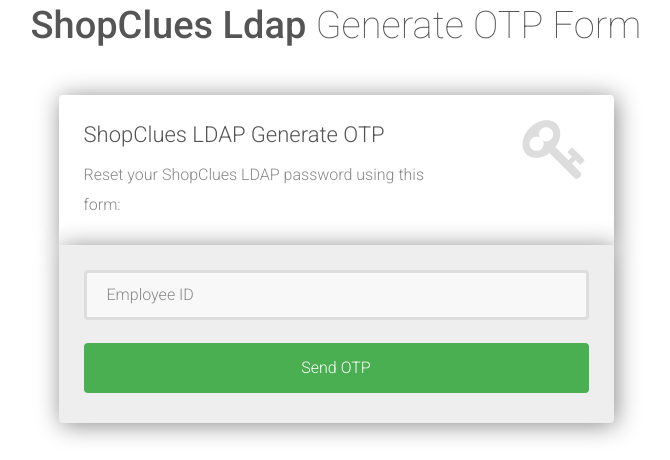
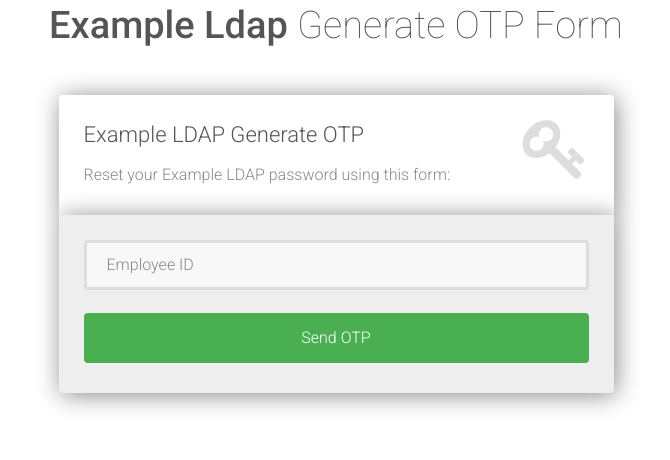
Before and after one commit to niraj-chaudhary/ldapapi, a Flask app: template ladp/templates/reset.html in a window 1280 px wide. Shown: the part 150-610 px from the top of the page, without its empty margins (304-974 px from the left). Run offline with Flask 3, Linux system fonts and the light colour scheme; the template is opened without the code that fills it, so the values that code supplies are empty; some libraries are stand-ins or nearby versions.

Commit message:
Update reset.html

```diff
--- a/ladp/templates/reset.html
+++ b/ladp/templates/reset.html
@@ -1,7 +1,7 @@
 {% extends "layout.html" %}
 {% block title %}LDAP | Generate OTP Form{% endblock %}
 {% block form_title %}
-    <h1><strong>ShopClues Ldap</strong> Generate OTP Form</h1>
+    <h1><strong>Example Ldap</strong> Generate OTP Form</h1>
 {% endblock %}
         <p>
             Your new password must be 8 characters long or longer and have at least:<br>
@@ -10,8 +10,8 @@
             can not be the same as your new password.<br>
         </p>
 {% block form_top %}
-    <h3>ShopClues LDAP Generate OTP</h3>
-    <p>Reset your ShopClues LDAP password using this form:</p>
+    <h3>Example LDAP Generate OTP</h3>
+    <p>Reset your Example LDAP password using this form:</p>
 {% endblock %}
 {% block main_content %}
     <div class="form-bottom reset-form">
```
